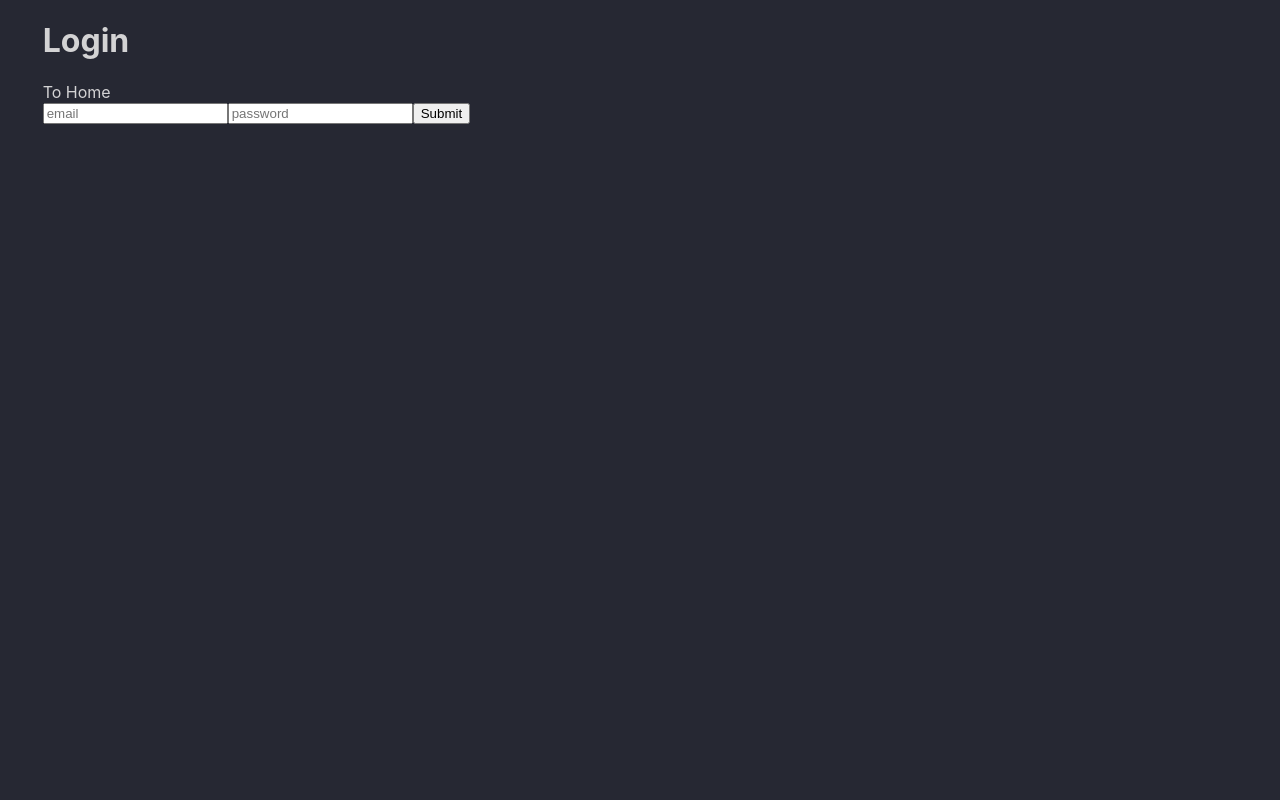
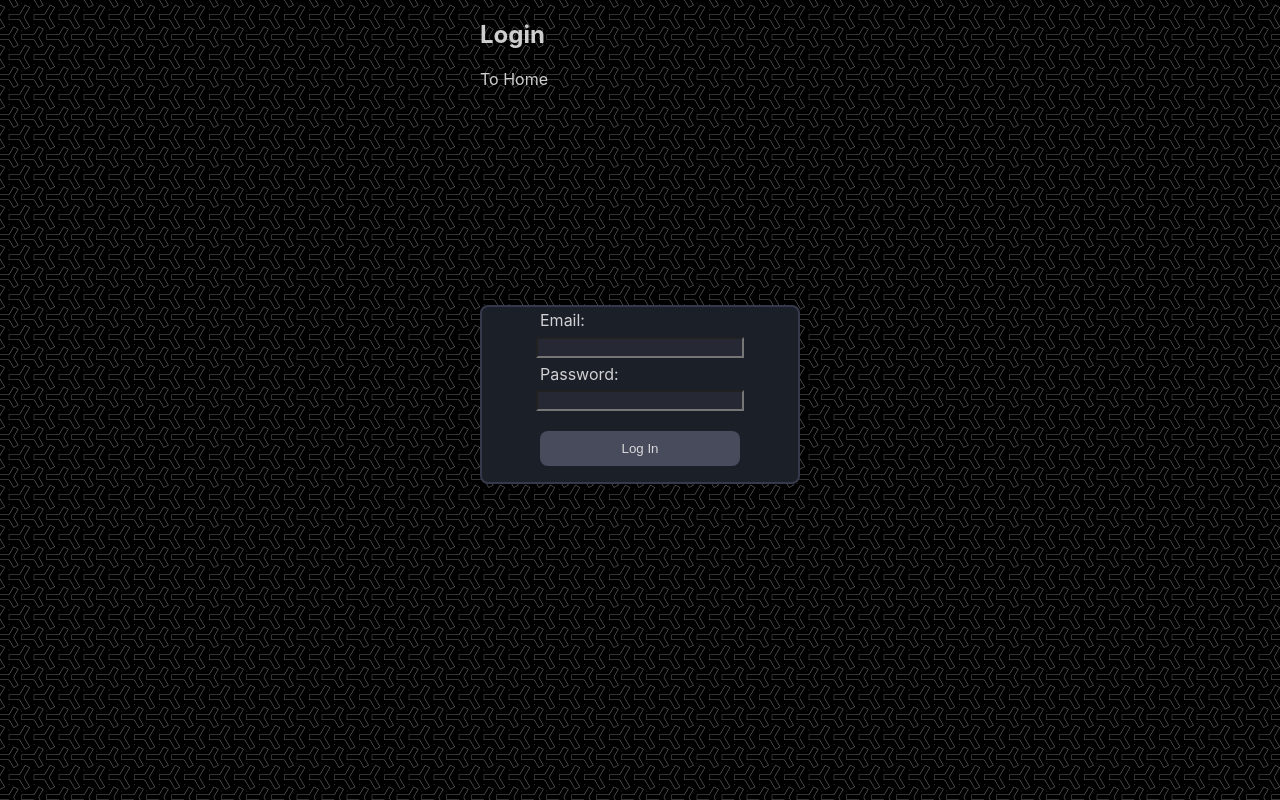
Before and after one commit to KevinQ05/agenda-app-tzuzul, a React (Create React App) app: page /login in a window 1280 px wide. Built offline with nearby package versions, Linux system fonts and the light colour scheme.

Commit message:
add: Login portal

```diff
--- a/src/App.scss
+++ b/src/App.scss
@@ -1,6 +1,7 @@
 @import "./utils/variables";
 
 #root {
+    display: grid;
     @include screen(lg) {
         display: grid;
         grid-template-areas: "drawer content";
--- /dev/null
+++ b/src/components/LoginDock/LoginDock.jsx
@@ -0,0 +1,40 @@
+import "./LoginDock.scss";
+import { useRef } from "react";
+
+export default function LoginDock(props) {
+  const email = useRef();
+  const password = useRef();
+  return (
+    <>
+      <form className="login-dock">
+        <label htmlFor="email-field" className="email-field">
+          Email:{" "}
+        </label>
+
+        <input
+          ref={email}
+          type="email"
+          className="email-field-input"
+          id="email-field"
+        />
+        <label htmlFor="password-field" className="password-field">
+          Password:{" "}
+        </label>
+        <input
+          ref={password}
+          type="password"
+          className="password-field-input"
+          id="password-field"
+        />
+        <button
+          className="btn login-btn"
+          onClick={(event) =>
+            props.onClick(event, email.current.value, password.current.value)
+          }
+        >
+          Log In
+        </button>
+      </form>
+    </>
+  );
+}
--- /dev/null
+++ b/src/components/LoginDock/LoginDock.scss
@@ -0,0 +1,38 @@
+@import "../../utils/variables";
+
+.login-dock {
+    background-color: var(--base-200);
+    display: flex;
+    flex-direction: column;
+    border: 2px solid var(--border);
+    border-radius: var(--default-radius);
+
+    margin: auto 0;
+    transform: translateY(-50px);
+
+    .email-field,
+    .password-field,
+    .email-field-input,
+    .password-field-input {
+        width: 200px;
+        margin: 0.2rem auto;
+    }
+    .email-field-input,
+    .password-field-input {
+        background-color: var(--base-100);
+    }
+
+    button {
+        border: none;
+    }
+
+    .login-btn {
+        color: var(--base-content);
+        background-color: var(--base-lighter-100);
+        width: 200px;
+        margin: 1rem auto;
+        display: flex;
+        justify-content: center;
+        border-color: var(--base-lighter-200);
+    }
+}
--- a/src/pages/Login/Login.jsx
+++ b/src/pages/Login/Login.jsx
@@ -1,25 +1,20 @@
-import React from "react";
+import "./Login.scss";
 import { Link } from "react-router-dom";
-import { useRef } from "react";
+import LoginDock from "../../components/LoginDock/LoginDock";
 
 export default function Login() {
-  const email = useRef();
-  const password = useRef();
-
-  function login(event) {
+  function login(event, email, password) {
     event.preventDefault();
-    console.log(email.current.value);
-    console.log(password.current.value);
+    console.log(email);
+    console.log(password);
   }
   return (
-    <div className="content">
-      <h1>Login</h1>
-      <Link to="/">To Home</Link>
-      <form action="">
-        <input ref={email} type="email" placeholder="email" />
-        <input ref={password} type="password" placeholder="password" />
-        <input type="submit" onClick={login} />
-      </form>
+    <div className="login-page">
+      <section className="login-content">
+        <h1>Login</h1>
+        <Link to="/">To Home</Link>
+        <LoginDock onClick={login} />
+      </section>
     </div>
   );
 }
--- /dev/null
+++ b/src/pages/Login/Login.scss
@@ -0,0 +1,24 @@
+@import "../../utils/variables";
+
+.login-page {
+    width: 100vw;
+    min-height: 100vh;
+    background-image: url("../../assets/images/y-so-serious.png");
+    overflow: hidden;
+}
+
+.login-content {
+    width: 90%;
+    height: 100vh;
+    overflow: hidden;
+    display: flex;
+    flex-direction: column;
+
+    margin: auto;
+    @include screen(md) {
+        width: 75%;
+    }
+    @include screen(lg) {
+        width: 25%;
+    }
+}
--- a/src/utils/_variables.scss
+++ b/src/utils/_variables.scss
@@ -59,6 +59,8 @@
 
 // Default Theme
 :root {
+    --base-lighter-100: #484b5c;
+    --base-lighter-200: #393b49;
     --base-100: #262833;
     --base-200: #1b1f28;
     --base-300: #15161e;
```
Also changed, not shown: src/assets/images/y-so-serious.png (added).
